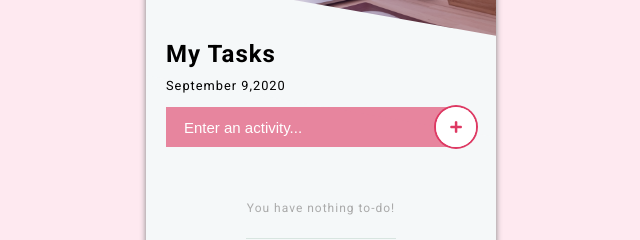
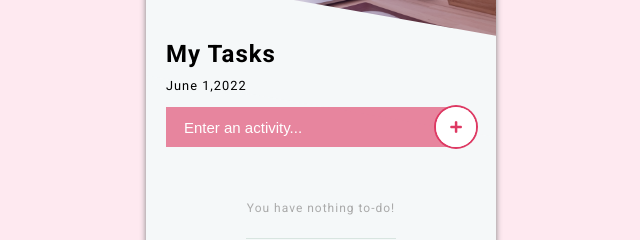
Before and after one commit to honguyen25121991/todolist, a plain HTML site: page index.html in a window 1280 px wide. Shown: the part 227-467 px from the top of the page, 319-959 px from the left. Drawn offline with nearby package versions, Linux system fonts and the light colour scheme; no server answers.

Commit message:
Update index.html

```diff
--- a/index.html
+++ b/index.html
@@ -28,7 +28,7 @@
         <div class="card__content">
           <div class="card__title">
             <h2>My Tasks</h2>
-            <p>September 9,2020</p>
+            <p>June 1,2022</p>
           </div>
           <div class="card__add">
             <input
```
